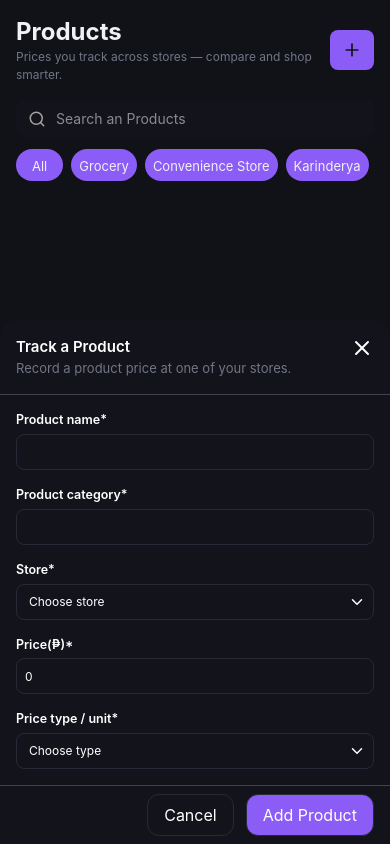
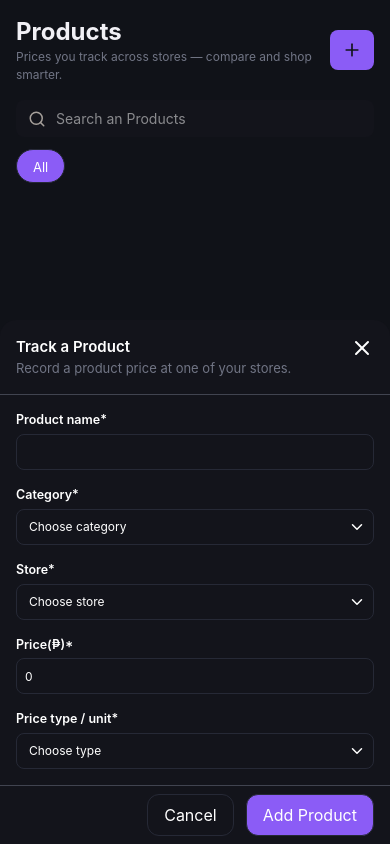
Before and after one commit to Raidenrln/krazystore, a React (Vite) app: page /products in a window 390 px wide. Both pictures are taken after a click on the button 352 px from the left and 50 px from the top of the page. Built offline with nearby package versions, Linux system fonts and the light colour scheme.

Commit message:
Categories Done!

```diff
--- a/src/components/modals/AddingProduct.tsx
+++ b/src/components/modals/AddingProduct.tsx
@@ -4,6 +4,7 @@ import { useContext, useState, type FormEvent } from "react";
 import { ProductContext } from "../../context/products/ProductsContext";
 import type { ProductModel } from "../../models/productModel";
 import { v4 as uuidv4 } from "uuid";
+import { CategoryContext } from "../../context/category/CategoryContext";
 interface AddingProductProps {
   onClose: () => void;
 }
@@ -15,7 +16,7 @@ const AddingProduct = ({ onClose }: AddingProductProps) => {
   const [chooseStore, setChooseStore] = useState("");
   const [productPrice, setProductPrice] = useState(0);
   const [productUnit, setProductUnit] = useState("");
-
+  const { productCategories } = useContext(CategoryContext)!;
   const handleAdd = (e: FormEvent) => {
     e.preventDefault();
     const now = new Date();
@@ -60,18 +61,28 @@ const AddingProduct = ({ onClose }: AddingProductProps) => {
               required
             />
           </div>
-          <div className="w-full flex flex-col gap-1">
-            <label htmlFor="product-category" className="text-[12.5px] font-semibold">
-              Product category*
+          <div className="w-full flex flex-col gap-1 relative">
+            <label htmlFor="productCategory" className="text-[12.5px] font-semibold">
+              Category*
             </label>
-            <input
-              id="product-category"
-              type="text"
-              className="border border-(--border-light) focus:outline-none focus:ring-1 focus:ring-(--primary-color) rounded-lg h-9 text-[12px] p-2"
+            <select
+              name="productCategory"
+              id="productCategory"
+              className="w-full border border-(--border-light) focus:outline-none focus:ring-1 focus:ring-(--primary-color) rounded-lg h-9 text-[12px] appearance-none px-3"
               value={productCategory}
               onChange={(e) => setProductCategory(e.target.value)}
               required
-            />
+            >
+              <option key="placeholder" value="" hidden className="text-(--text-muted)">
+                Choose category
+              </option>
+              {productCategories.map((p) => (
+                <option key={p.id} value={p.name} className="text-(--text-muted) bg-(--bg-panel)">
+                  {p.name}
+                </option>
+              ))}
+            </select>
+            <ChevronDown size={18} className="absolute top-8 right-2" />
           </div>
           <div className="w-full flex flex-col gap-1 relative">
             <label htmlFor="Store" className="text-[12.5px] font-semibold">
--- a/src/components/modals/AddingStore.tsx
+++ b/src/components/modals/AddingStore.tsx
@@ -1,8 +1,9 @@
-import { X } from "lucide-react";
+import { ChevronDown, X } from "lucide-react";
 import { useContext, useState, type FormEvent } from "react";
 import { StoreContext } from "../../context/store/StoreContext";
 import type { StoreModel } from "../../models/storeModel";
 import { v4 as uuidv4 } from 'uuid';
+import { CategoryContext } from "../../context/category/CategoryContext";
 interface AddingStoreProps {
   onClose: () => void;
 }
@@ -15,7 +16,7 @@ const AddingStore = ({ onClose }: AddingStoreProps) => {
   const [isOpenTime, setOpentime] = useState("08:00")
   const [isCloseTime, setCloseTime] = useState("20:00")
   const [isfacebook, setFacebookPage] = useState("")
-
+  const { storeCategories } = useContext(CategoryContext)!;
   const createdDate = new Date().toLocaleDateString("en-US", {
     month: "short",
     day: "numeric",
@@ -78,17 +79,26 @@ const AddingStore = ({ onClose }: AddingStoreProps) => {
             />
           </div>
           <div className="w-full flex flex-col gap-1 relative">
-            <label htmlFor="Category" className="text-[12.5px] font-semibold">
-              Category*
+            <label htmlFor="Store" className="text-[12.5px] font-semibold">
+              Store*
             </label>
-            <input
-              id="Category"
-              type="text"
-              className="border border-(--border-light) focus:outline-none focus:ring-1 focus:ring-(--primary-color) rounded-lg h-9 text-[12px] p-2"
-              value={IsStoreCategory}
+            <select
+              name="store"
+              id="Store"
+              className="w-full border border-(--border-light) focus:outline-none focus:ring-1 focus:ring-(--primary-color) rounded-lg h-9 text-[12px] appearance-none px-3"
+              required
               onChange={e => setStoreCategory(e.target.value)}
-              required
-            />
+            >
+              <option key="placeholder" value="" hidden className="text-(--text-muted)">
+                Choose store
+              </option>
+              {storeCategories.map((s) => (
+                <option key={s.id} value={s.name} className="text-(--text-muted) bg-(--bg-panel)">
+                  {s.name}
+                </option>
+              ))}
+            </select>
+            <ChevronDown size={18} className="absolute top-8 right-2" />
           </div>
           <div className="w-full flex gap-1 items-center">
             <label htmlFor="Open at" className="text-[12.5px] font-semibold">
--- a/src/context/cart/CartProvider.tsx
+++ b/src/context/cart/CartProvider.tsx
@@ -38,10 +38,10 @@ export const CartProvider = ({ children }: { children: ReactNode }) => {
 
   const clearCart = () => {
     setCartItem([])
-  }
+  };
 
   useEffect(() => {
-    console.log(cartItem);
+    console.log("Cart:", cartItem);
   }, [cartItem]);
 
   return (
--- /dev/null
+++ b/src/context/category/CategoryContext.tsx
@@ -0,0 +1,22 @@
+import { createContext } from "react";
+
+export type StoreCategoryModel = {
+  id: string;
+  name: string;
+};
+
+export type ProductCategoryModel = {
+  id: string;
+  name: string;
+};
+
+interface CategoryContextModel {
+  storeCategories: StoreCategoryModel[];
+  addingStoreCategories: (name: string) => void;
+  productCategories: ProductCategoryModel[];
+  addingProductCategories: (name: string) => void;
+  removeStoreCategory: (id: string) => void;
+  removeProductCategory: (id: string) => void;
+}
+
+export const CategoryContext = createContext<CategoryContextModel | null>(null);
--- /dev/null
+++ b/src/context/category/CategoryProvider.tsx
@@ -0,0 +1,52 @@
+import { useState, type ReactNode } from "react";
+import {
+  CategoryContext,
+  type ProductCategoryModel,
+  type StoreCategoryModel,
+} from "./CategoryContext";
+
+export const CategoryProvider = ({ children }: { children: ReactNode }) => {
+  const [storeCategories, setStoreCategories] = useState<StoreCategoryModel[]>([]);
+  const [productCategories, setProductCategories] = useState<ProductCategoryModel[]>([]);
+
+  const addingStoreCategories = (name: string) => {
+    const newCategory: StoreCategoryModel = {
+      id: crypto.randomUUID(),
+      name,
+    };
+
+    setStoreCategories((prev) => [...prev, newCategory]);
+  };
+
+  const addingProductCategories = (name: string) => {
+    const newCategory: ProductCategoryModel = {
+      id: crypto.randomUUID(),
+      name,
+    };
+
+    setProductCategories((prev) => [...prev, newCategory]);
+  };
+
+  const removeStoreCategory = (id: string) => {
+    setStoreCategories((prev) => prev.filter((category) => category.id !== id));
+  };
+
+  const removeProductCategory = (id: string) => {
+    setProductCategories((prev) => prev.filter((category) => category.id !== id));
+  };
+
+  return (
+    <CategoryContext.Provider
+      value={{
+        storeCategories,
+        addingStoreCategories,
+        removeStoreCategory,
+        productCategories,
+        addingProductCategories,
+        removeProductCategory,
+      }}
+    >
+      {children}
+    </CategoryContext.Provider>
+  );
+};
--- a/src/context/receipt/ReceiptProvider.tsx
+++ b/src/context/receipt/ReceiptProvider.tsx
@@ -13,7 +13,7 @@ export const ReceiptProvider = ({ children }: { children: ReactNode }) => {
   };
 
   useEffect(() => {
-    console.log(receipt);
+    console.log("Receipt:", receipt);
   }, [receipt]);
 
   return (
--- a/src/main.tsx
+++ b/src/main.tsx
@@ -6,8 +6,8 @@ import { BrowserRouter } from "react-router-dom";
 import { StoreProvider } from "./context/store/StoreProvider.tsx";
 import { ProductProvider } from "./context/products/ProductsProvider.tsx";
 import { CartProvider } from "./context/cart/CartProvider.tsx";
-import { ReceiptContext } from "./context/receipt/ReceiptContext.tsx";
 import { ReceiptProvider } from "./context/receipt/ReceiptProvider.tsx";
+import { CategoryProvider } from "./context/category/CategoryProvider.tsx";
 
 createRoot(document.getElementById("root")!).render(
   <StrictMode>
@@ -16,7 +16,9 @@ createRoot(document.getElementById("root")!).render(
         <ProductProvider>
           <CartProvider>
             <ReceiptProvider>
-              <App />
+              <CategoryProvider>
+                <App />
+              </CategoryProvider>
             </ReceiptProvider>
           </CartProvider>
         </ProductProvider>
--- a/src/pages/Products.tsx
+++ b/src/pages/Products.tsx
@@ -5,6 +5,7 @@ import { useContext, useState } from "react";
 import { ProductContext } from "../context/products/ProductsContext";
 import { StoreContext } from "../context/store/StoreContext";
 import { CartContext } from "../context/cart/CartContext";
+import { CategoryContext } from "../context/category/CategoryContext";
 
 interface NavbarContextType {
   setShowNavbar: React.Dispatch<React.SetStateAction<boolean>>;
@@ -16,6 +17,9 @@ const Products = () => {
   const { addCartItem } = useContext(CartContext)!;
   const { setShowNavbar } = useOutletContext<NavbarContextType>();
   const [isAddingProductOpen, setIsAddingProductOpen] = useState(false);
+  const { productCategories } = useContext(CategoryContext)!;
+  const [activeTab, setActiveTab] = useState("all");
+  const [searchValue, setSearchValue] = useState("");
   const handleOpenAddProduct = () => {
     setIsAddingProductOpen(true);
     setShowNavbar(false);
@@ -24,6 +28,12 @@ const Products = () => {
     setIsAddingProductOpen(false);
     setShowNavbar(true);
   };
+
+  const filteredProduct = products.filter((product) => {
+    const matchesCategory = activeTab === "all" || (activeTab === product.category)
+    const matchesSearch = product.name.toLowerCase().includes(searchValue.trim().toLocaleLowerCase());
+    return matchesCategory && matchesSearch;
+  })
   // type StoreCategory =
   //   | "Convenience Store"
   //   | "Grocery"
@@ -63,52 +73,37 @@ const Products = () => {
               className="rounded-lg py-2 pl-10 pr-2 flex-1 bg-(--bg-panel) text-[14px]"
               type="search"
               placeholder="Search an Products"
+              onChange={e => setSearchValue(e.target.value)}
             />
           </div>
           <div className="flex overflow-x-scroll gap-2 w-full" style={{ scrollbarWidth: "none" }}>
-            <div className="bg-(--primary-color) w-auto px-4 py-1 rounded-full">
+            <div className={` w-auto px-4 py-1 rounded-full border border-(--border-light) ${activeTab === "all" ? "bg-(--primary-color) text-white" : "bg-(--bg-panel) text-gray-400 hover:text-white"}`} onClick={() => setActiveTab("all")}>
               <span className="text-[13px]">All</span>
             </div>
-            <div className="bg-(--primary-color) shrink-0 px-2 py-1 rounded-full">
-              <span className="text-[13px]">Grocery</span>
-            </div>
-            <div className="bg-(--primary-color) shrink-0 px-2 py-1 rounded-full">
-              <span className="text-[13px]">Convenience Store</span>
-            </div>
-            <div className="bg-(--primary-color) shrink-0 px-2 py-1 rounded-full">
-              <span className="text-[13px]">Karinderya</span>
-            </div>
-            <div className="bg-(--primary-color) shrink-0 px-2 py-1 rounded-full">
-              <span className="text-[13px]">Fast Food</span>
-            </div>
-            <div className="bg-(--primary-color) shrink-0 px-2 py-1 rounded-full">
-              <span className="text-[13px]">Cafe</span>
-            </div>
-            <div className="bg-(--primary-color) shrink-0 px-2 py-1 rounded-full">
-              <span className="text-[13px]">Bakery</span>
-            </div>
-            <div className="bg-(--primary-color) shrink-0 px-2 py-1 rounded-full">
-              <span className="text-[13px]">Food Stall</span>
-            </div>
-            <div className="bg-(--primary-color) shrink-0 px-2 py-1 rounded-full">
-              <span className="text-[13px]">Public Market</span>
-            </div>
-            <div className="bg-(--primary-color) shrink-0 px-2 py-1 rounded-full">
-              <span className="text-[13px]">Other</span>
-            </div>
+            {productCategories.map((p) => (
+              <div
+                key={p.id}
+                className={` w-auto px-4 py-1 rounded-full border border-(--border-light) ${activeTab === p.name ? "bg-(--primary-color) text-white" : "bg-(--bg-panel) text-gray-400 hover:text-white"}`}
+                onClick={() => setActiveTab(p.name)}
+              >
+                <span className="text-[13px]">{p.name}</span>
+              </div>
+            ))}
           </div>
         </div>
 
         {/*  */}
-        {products.map((e) => {
-          const targetStore = stores.find(s => s.id === e.storebelong);
+        {filteredProduct.map((e) => {
+          const targetStore = stores.find((s) => s.id === e.storebelong);
 
           return (
             <div key={e.id} className="bg-(--bg-panel) w-full rounded-2xl">
               <div className="flex justify-between text-white p-4">
                 <div>
                   <h1 className="text-[16px]">{e.name}</h1>
-                  <span className="text-[14px] text-(--text-muted)">Other • {targetStore?.name ?? "unknown store"}</span>
+                  <span className="text-[14px] text-(--text-muted)">
+                    Other • {targetStore?.name ?? "unknown store"}
+                  </span>
                 </div>
                 <div className="flex flex-col items-center">
                   <span className="text-[24px]">₱{e.price}</span>
@@ -127,7 +122,10 @@ const Products = () => {
                   <button className="bg-(--bg-button) p-2 rounded-xl">
                     <Scale size={16} />
                   </button>
-                  <button onClick={() => addCartItem(e.id, 1)} className="bg-(--bg-button) p-2 rounded-xl">
+                  <button
+                    onClick={() => addCartItem(e.id, 1)}
+                    className="bg-(--bg-button) p-2 rounded-xl"
+                  >
                     <ShoppingCart size={16} />
                   </button>
                   <button className="bg-(--bg-button) p-2 rounded-xl">
--- a/src/pages/Settings.tsx
+++ b/src/pages/Settings.tsx
@@ -1,11 +1,12 @@
-import { useState } from "react";
+import { useContext, useState } from "react";
 import { Store, Package, Plus, X } from "lucide-react";
+import { CategoryContext } from "../context/category/CategoryContext";
 
 type CategoryCardProps = {
-  icon: React.ElementType;
+  icon: typeof Store;
   label: string;
   placeholder: string;
-  categories: string[];
+  categories: { id: string; name: string }[];
   onAdd: (name: string) => void;
   onRemove: (name: string) => void;
 };
@@ -22,32 +23,42 @@ const CategoryCard = ({
 
   const handleAdd = () => {
     const name = input.trim();
+
     if (!name) return;
-    if (categories.some((c) => c.toLowerCase() === name.toLowerCase())) {
+
+    if (categories.some((category) => category.name.toLowerCase() === name.toLowerCase())) {
       setInput("");
       return;
     }
+
     onAdd(name);
     setInput("");
   };
 
   return (
-    <div className="w-full flex flex-col gap-2">
-      <span className="px-1 text-[12px] font-medium text-(--text-muted)">{label}</span>
-
+    <div className="flex w-full flex-col gap-2">
+      <span className="px-1 text-[12px] font-medium text-(--text-muted)">{label} </span>
       <div className="w-full overflow-hidden rounded-2xl border border-white/10 bg-(--bg-panel)">
         <div className="flex items-center gap-2 p-3">
           <div className="flex h-9 w-9 shrink-0 items-center justify-center rounded-xl bg-(--bg-button)">
             <Icon size={16} className="text-(--primary-color)" />
           </div>
+
           <input
             value={input}
             onChange={(e) => setInput(e.target.value)}
-            onKeyDown={(e) => e.key === "Enter" && handleAdd()}
+            onKeyDown={(e) => {
+              if (e.key === "Enter") {
+                e.preventDefault();
+                handleAdd();
+              }
+            }}
             placeholder={placeholder}
             className="min-w-0 flex-1 bg-transparent text-[14px] text-white placeholder:text-(--text-muted) outline-none"
           />
+
           <button
+            type="button"
             onClick={handleAdd}
             disabled={!input.trim()}
             aria-label={`Add ${label.toLowerCase()}`}
@@ -59,15 +70,17 @@ const CategoryCard = ({
 
         {categories.length > 0 ? (
           <div className="flex flex-wrap gap-2 border-t border-white/6 p-3">
-            {categories.map((name) => (
+            {categories.map((category) => (
               <span
-                key={name}
+                key={category.id}
                 className="flex items-center gap-1.5 rounded-full border border-white/10 bg-white/4 py-1.5 pl-3 pr-2 text-[13px] text-zinc-200"
               >
-                {name}
+                {category.name}
+
                 <button
-                  onClick={() => onRemove(name)}
-                  aria-label={`Remove ${name}`}
+                  type="button"
+                  onClick={() => onRemove(category.id)}
+                  aria-label={`Remove ${category.id}`}
                   className="flex h-4 w-4 items-center justify-center rounded-full text-(--text-muted) hover:text-white"
                 >
                   <X size={12} strokeWidth={2} />
@@ -86,36 +99,47 @@ const CategoryCard = ({
 };
 
 const Settings = () => {
-  const [storeCategories, setStoreCategories] = useState<string[]>([]);
-  const [productCategories, setProductCategories] = useState<string[]>([]);
+  const categoryContext = useContext(CategoryContext);
+
+  if (!categoryContext) {
+    throw new Error("Settings must be used inside a CategoryProvider.");
+  }
+
+  const { storeCategories, addingStoreCategories, productCategories, addingProductCategories } =
+    categoryContext;
+
+  const removeStoreCategory = (name: string) => {
+    categoryContext.removeStoreCategory(name);
+  };
+
+  const removeProductCategory = (name: string) => {
+    categoryContext.removeProductCategory(name);
+  };
 
   return (
-    <main className="min-h-screen w-full flex flex-col">
-      {/* Mobile devices Settings */}
-      <div className="sm:hidden w-full items-center flex flex-col p-4 gap-4 pb-22">
+    <main className="min-h-screen w-full">
+      <div className="flex w-full flex-col items-center gap-4 p-4 pb-22 sm:hidden">
         <div className="w-full text-white">
           <h1 className="text-2xl font-bold">Settings</h1>
           <p className="text-[12px] text-(--text-muted)">
             Manage your account, preferences, and categories.
           </p>
         </div>
-
         <CategoryCard
           icon={Store}
           label="Store categories"
           placeholder="Store category name"
           categories={storeCategories}
-          onAdd={(name) => setStoreCategories((prev) => [...prev, name])}
-          onRemove={(name) => setStoreCategories((prev) => prev.filter((c) => c !== name))}
+          onAdd={addingStoreCategories}
+          onRemove={removeStoreCategory}
         />
-
         <CategoryCard
           icon={Package}
           label="Product categories"
           placeholder="Product category name"
           categories={productCategories}
-          onAdd={(name) => setProductCategories((prev) => [...prev, name])}
-          onRemove={(name) => setProductCategories((prev) => prev.filter((c) => c !== name))}
+          onAdd={addingProductCategories}
+          onRemove={removeProductCategory}
         />
       </div>
     </main>
--- a/src/pages/Stores.tsx
+++ b/src/pages/Stores.tsx
@@ -1,16 +1,9 @@
-import {
-  Search,
-  Plus,
-  Pencil,
-  Trash,
-  MapPin,
-  Clock,
-  Calendar,
-} from "lucide-react";
+import { Search, Plus, Pencil, Trash, MapPin, Clock, Calendar } from "lucide-react";
 import { useContext, useState } from "react";
 import { useOutletContext } from "react-router-dom";
 import AddingStore from "../components/modals/AddingStore";
 import { StoreContext } from "../context/store/StoreContext";
+import { CategoryContext } from "../context/category/CategoryContext";
 
 interface NavbarContextType {
   setShowNavbar: React.Dispatch<React.SetStateAction<boolean>>;
@@ -20,7 +13,9 @@ const Stores = () => {
   const { setShowNavbar } = useOutletContext<NavbarContextType>();
   const { stores } = useContext(StoreContext)!;
   const [isAddingStoreOpen, setIsAddingStoreOpen] = useState(false);
-
+  const [activeTab, setActiveTab] = useState("all");
+  const { storeCategories } = useContext(CategoryContext)!;
+  const [searchValue, setSearchValue] = useState("");
   const handleOpenAddStore = () => {
     setIsAddingStoreOpen(true);
     setShowNavbar(false);
@@ -32,14 +27,14 @@ const Stores = () => {
 
   const hoursToMinutes = (time: string) => {
     const [hours, minutes] = time.split(":").map(Number);
-    return (hours * 60 + minutes)
-  }
+    return hours * 60 + minutes;
+  };
   const isStoreOpen = (openTime: string, closeTime: string) => {
     const now = new Date();
     const currentTime = now.getHours() * 60 + now.getMinutes();
 
     const open = hoursToMinutes(openTime);
-    const close= hoursToMinutes(closeTime);
+    const close = hoursToMinutes(closeTime);
 
     if (open <= close) {
       return currentTime >= open && currentTime < close;
@@ -47,6 +42,18 @@ const Stores = () => {
       return currentTime >= open || currentTime < close;
     }
   };
+
+  const filteredStores = stores.filter((store) => {
+    const matchesCategory =
+      activeTab === "all" ||
+      (activeTab === "open"
+        ? isStoreOpen(store.opentime, store.closetime)
+        : store.category.trim().toLowerCase() === activeTab.trim().toLowerCase());
+
+    const matchesSearch = store.name.toLowerCase().includes(searchValue.trim().toLowerCase());
+
+    return matchesCategory && matchesSearch;
+  });
 
   return (
     <main className="min-h-screen w-full flex flex-col ">
@@ -63,7 +70,7 @@ const Stores = () => {
             onClick={() => handleOpenAddStore()}
             className="bg-(--primary-color) text-(--bg-panel) px-4 h-10 rounded-lg font-semibold text-[13px] flex items-center gap-2"
           >
-            <Plus size={20} />{" "}
+            <Plus size={20} />
             <span className="max-[411px]:hidden">Add Store</span>
           </button>
         </div>
@@ -74,31 +81,41 @@ const Stores = () => {
               className="rounded-lg py-2 pl-10 flex-1 bg-(--bg-panel) text-[14px]"
               type="search"
               placeholder="Search by name, name of the store"
+              onChange={(e) => setSearchValue(e.target.value)}
             />
-            <span className="text-(--text-muted) text-[12px]">
-              1 of 1 stores
-            </span>
-            <Search
-              size={18}
-              className="absolute left-3 top-4.5 -translate-y-1/2 text-stone-400"
-            />
+            <span className="text-(--text-muted) text-[12px]">1 of 1 stores</span>
+            <Search size={18} className="absolute left-3 top-4.5 -translate-y-1/2 text-stone-400" />
           </div>
 
-          <div
-            className="flex overflow-x-scroll gap-2 w-full"
-            style={{ scrollbarWidth: "none" }}
-          >
-            <div className="bg-(--primary-color) w-auto px-4 py-1 rounded-full">
+          <div className="flex overflow-x-scroll gap-2 w-full" style={{ scrollbarWidth: "none" }}>
+            <div
+              className={`w-auto px-4 py-1 rounded-full  border border-(--border-light) ${activeTab === "all" ? "bg-(--primary-color) text-white" : "bg-(--bg-panel) text-gray-400 hover:text-white"}`}
+              onClick={() => setActiveTab("all")}
+            >
               <span className="text-[13px]">All</span>
             </div>
-            <div className="bg-(--primary-color) w-auto px-4 py-1 rounded-full">
+            <div
+              className={` w-auto px-4 py-1 rounded-full border border-(--border-light) ${activeTab === "open" ? "bg-(--primary-color) text-white" : "bg-(--bg-panel) text-gray-400 hover:text-white"}`}
+              onClick={() => setActiveTab("open")}
+            >
               <span className="text-[13px]">Open</span>
             </div>
+            {storeCategories.map((s) => {
+              return (
+                <div
+                  key={s.id}
+                  className={` w-auto px-4 py-1 rounded-full border border-(--border-light) ${activeTab === s.name ? "bg-(--primary-color) text-white" : "bg-(--bg-panel) text-gray-400 hover:text-white"}`}
+                  onClick={() => setActiveTab(s.name)}
+                >
+                  <span className="text-[13px]">{s.name}</span>
+                </div>
+              );
+            })}
           </div>
         </div>
         {/* Store list content */}
         <div className="flex flex-col gap-4 pb-18">
-          {stores.map((s) => {
+          {filteredStores.map((s) => {
             return (
               <div
                 key={s.id}
@@ -108,15 +125,11 @@ const Stores = () => {
                   <span className="font-bold text-[14px]">{s.name}</span>
                   {isStoreOpen(s.opentime, s.closetime) ? (
                     <div className="flex bg-(--open-bg) px-2 py-0.5 rounded-full">
-                      <span className="text-[12px] text-(--open) font-semibold">
-                        • Open
-                      </span>
+                      <span className="text-[12px] text-(--open) font-semibold">• Open</span>
                     </div>
                   ) : (
                     <div className="flex bg-red-500/10 px-2 py-0.5 rounded-full">
-                      <span className="text-[12px] text-red-500 font-semibold">
-                        • Closed
-                      </span>
+                      <span className="text-[12px] text-red-500 font-semibold">• Closed</span>
                     </div>
                   )}
                 </div>
```
Also changed, not shown: src/context/products/ProductsProvider.tsx (+7 -3 lines).
